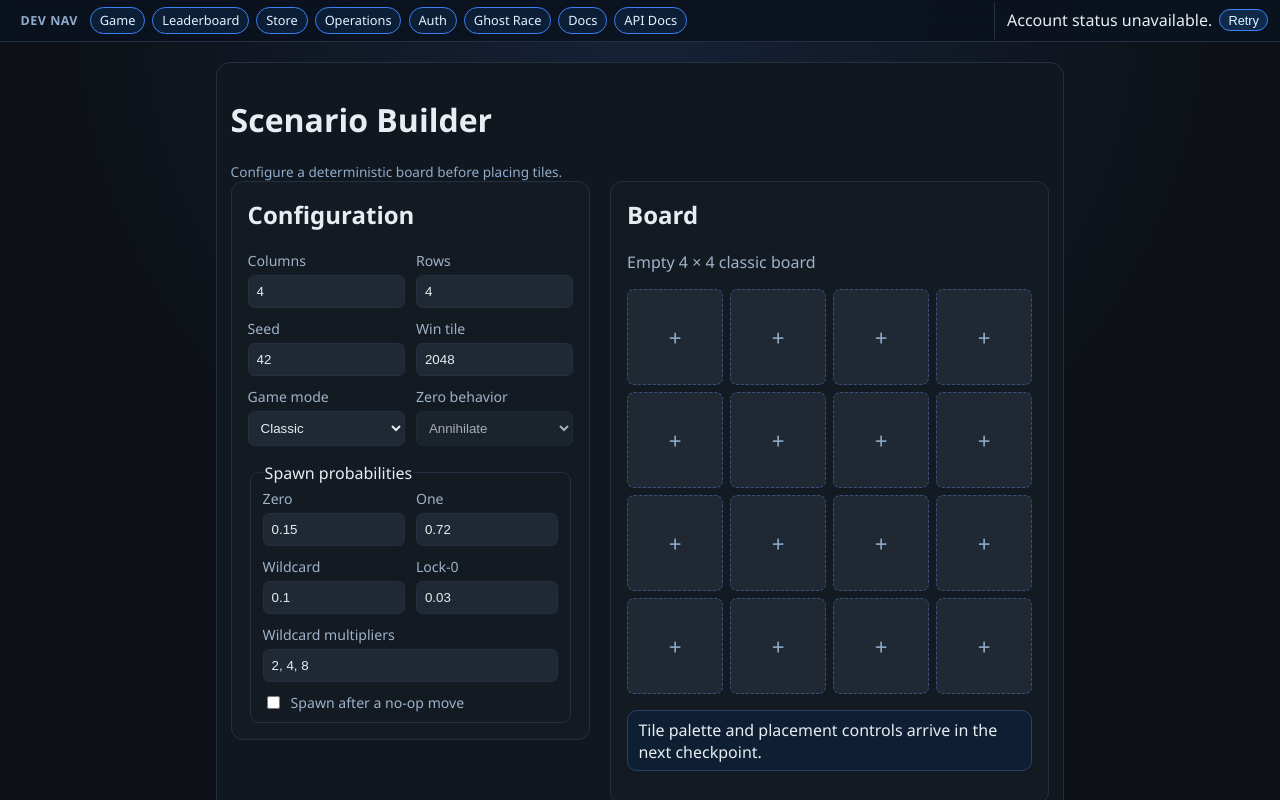
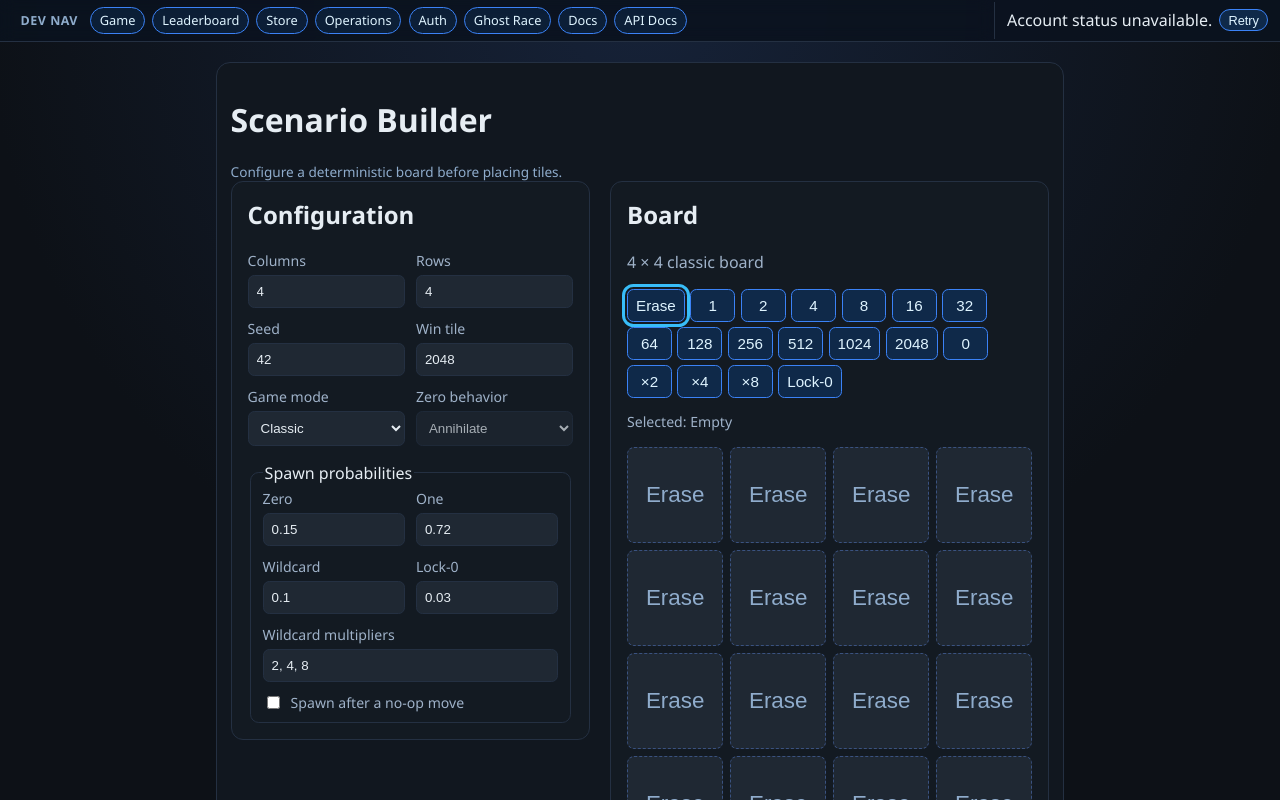
Before and after one commit to alankelsey/Binary-2048, a Next.js app: page /scenario-builder in a window 1280 px wide. Shown: the top 800 px of the page. Built offline with nearby package versions, Linux system fonts and the light colour scheme; no server answers.

Commit message:
Add scenario builder tile palette

```diff
--- a/app/globals.css
+++ b/app/globals.css
@@ -2092,6 +2092,31 @@ select:focus-visible {
   color: var(--meta-text);
 }
 
+.scenario-palette {
+  display: flex;
+  flex-wrap: wrap;
+  gap: 0.35rem;
+}
+
+.scenario-palette button {
+  min-width: 2.8rem;
+  padding: 0.42rem 0.5rem;
+  border: 1px solid var(--button-border);
+  border-radius: 0.4rem;
+  background: var(--button-bg);
+  color: var(--button-text);
+}
+
+.scenario-palette button.selected {
+  outline: 3px solid var(--accent);
+  outline-offset: 2px;
+}
+
+.scenario-selection {
+  color: var(--meta-text);
+  font-size: 0.88rem;
+}
+
 .scenario-board {
   display: grid;
   gap: 0.42rem;
@@ -2110,6 +2135,7 @@ select:focus-visible {
   background: var(--tile);
   color: var(--subtitle);
   font-size: clamp(0.9rem, 3vw, 1.4rem);
+  cursor: pointer;
 }
 
 @media (max-width: 760px) {
--- a/app/scenario-builder/scenario-builder.tsx
+++ b/app/scenario-builder/scenario-builder.tsx
@@ -1,18 +1,32 @@
 "use client";
 
-import { useState } from "react";
+import { useMemo, useState } from "react";
 import {
   createScenarioBuilderState,
+  placeScenarioTile,
   resizeScenarioGrid,
+  scenarioTileLabel,
   type ScenarioGameMode
 } from "@/lib/binary2048/scenario-builder";
-import type { GameConfig } from "@/lib/binary2048/types";
+import type { Cell, GameConfig } from "@/lib/binary2048/types";
 
 const MIN_BOARD_SIZE = 2;
 const MAX_BOARD_SIZE = 8;
 
 export function ScenarioBuilder() {
   const [scenario, setScenario] = useState(createScenarioBuilderState);
+  const [selectedTile, setSelectedTile] = useState<Cell>(null);
+  const [announcement, setAnnouncement] = useState("Empty tile selected");
+  const palette = useMemo<Cell[]>(
+    () => [
+      null,
+      ...[1, 2, 4, 8, 16, 32, 64, 128, 256, 512, 1024, 2048].map((value) => ({ t: "n" as const, v: value })),
+      { t: "z" },
+      ...scenario.config.spawn.wildcardMultipliers.map((multiplier) => ({ t: "w" as const, m: multiplier })),
+      { t: "i" }
+    ],
+    [scenario.config.spawn.wildcardMultipliers]
+  );
 
   function updateConfig<K extends keyof GameConfig>(key: K, value: GameConfig[K]) {
     setScenario((current) => ({ ...current, config: { ...current.config, [key]: value } }));
@@ -35,6 +49,21 @@ export function ScenarioBuilder() {
       ...current,
       config: { ...current.config, spawn: { ...current.config.spawn, [key]: value } }
     }));
+  }
+
+  function selectTile(tile: Cell) {
+    setSelectedTile(tile);
+    setAnnouncement(`${scenarioTileLabel(tile)} selected`);
+  }
+
+  function placeTile(row: number, column: number) {
+    setScenario((current) => ({
+      ...current,
+      grid: placeScenarioTile(current.grid, row, column, selectedTile)
+    }));
+    setAnnouncement(
+      `Row ${row + 1}, column ${column + 1} changed to ${scenarioTileLabel(selectedTile)}`
+    );
   }
 
   return (
@@ -98,8 +127,27 @@ export function ScenarioBuilder() {
           <section className="scenario-board-panel" aria-labelledby="scenario-board-heading">
             <h2 id="scenario-board-heading">Board</h2>
             <p className="scenario-status" role="status">
-              Empty {scenario.config.width} × {scenario.config.height} {scenario.gameMode} board
+              {scenario.config.width} × {scenario.config.height} {scenario.gameMode} board
             </p>
+            <div className="scenario-palette" role="toolbar" aria-label="Tile palette">
+              {palette.map((tile, index) => {
+                const label = scenarioTileLabel(tile);
+                const selected = label === scenarioTileLabel(selectedTile);
+                return (
+                  <button
+                    key={`${label}-${index}`}
+                    type="button"
+                    className={selected ? "selected" : undefined}
+                    aria-pressed={selected}
+                    onClick={() => selectTile(tile)}
+                  >
+                    {tileSymbol(tile)}
+                    <span className="sr-only">{label}</span>
+                  </button>
+                );
+              })}
+            </div>
+            <p className="scenario-selection">Selected: {scenarioTileLabel(selectedTile)}</p>
             <div
               className="scenario-board"
               role="grid"
@@ -107,19 +155,35 @@ export function ScenarioBuilder() {
               style={{ gridTemplateColumns: `repeat(${scenario.config.width}, minmax(0, 1fr))` }}
             >
               {scenario.grid.flatMap((row, rowIndex) =>
-                row.map((_cell, columnIndex) => (
-                  <div key={`${rowIndex}-${columnIndex}`} className="scenario-cell" role="gridcell" aria-label={`Row ${rowIndex + 1}, column ${columnIndex + 1}, empty`}>
-                    <span aria-hidden="true">+</span>
-                  </div>
+                row.map((cell, columnIndex) => (
+                  <button
+                    type="button"
+                    key={`${rowIndex}-${columnIndex}`}
+                    className="scenario-cell"
+                    role="gridcell"
+                    aria-label={`Row ${rowIndex + 1}, column ${columnIndex + 1}, ${scenarioTileLabel(cell)}`}
+                    onClick={() => placeTile(rowIndex, columnIndex)}
+                  >
+                    <span aria-hidden="true">{tileSymbol(cell)}</span>
+                  </button>
                 ))
               )}
             </div>
-            <p className="game-hint">Tile palette and placement controls arrive in the next checkpoint.</p>
+            <p className="game-hint">Choose a tile, then activate any cell to place, replace, or erase it.</p>
+            <p className="sr-only" aria-live="polite" aria-atomic="true">{announcement}</p>
           </section>
         </div>
       </div>
     </main>
   );
+}
+
+function tileSymbol(tile: Cell): string {
+  if (tile === null) return "Erase";
+  if (tile.t === "n") return String(tile.v);
+  if (tile.t === "z") return "0";
+  if (tile.t === "w") return `×${tile.m}`;
+  return "Lock-0";
 }
 
 function NumberField({ label, value, onChange, ...inputProps }: { label: string; value: number; onChange: (value: number) => void; min?: number; max?: number; step?: number }) {
--- a/lib/binary2048/scenario-builder.ts
+++ b/lib/binary2048/scenario-builder.ts
@@ -19,6 +19,31 @@ export function resizeScenarioGrid(grid: Cell[][], height: number, width: number
   );
 }
 
+export function placeScenarioTile(
+  grid: Cell[][],
+  row: number,
+  column: number,
+  tile: Cell
+): Cell[][] {
+  return grid.map((currentRow, rowIndex) =>
+    currentRow.map((cell, columnIndex) =>
+      rowIndex === row && columnIndex === column ? cloneCell(tile) : cell
+    )
+  );
+}
+
+export function scenarioTileLabel(tile: Cell): string {
+  if (tile === null) return "Empty";
+  if (tile.t === "n") return `Number ${tile.v}`;
+  if (tile.t === "z") return "Zero";
+  if (tile.t === "w") return `Wildcard times ${tile.m}`;
+  return "Lock-0";
+}
+
+function cloneCell(cell: Cell): Cell {
+  return cell === null ? null : { ...cell };
+}
+
 export function createScenarioBuilderState(initialGrid?: Cell[][]): ScenarioBuilderState {
   const config: GameConfig = {
     ...DEFAULT_CONFIG,
```
Also changed, not shown: 2 other files (tests, documents, lock files or other folders).
